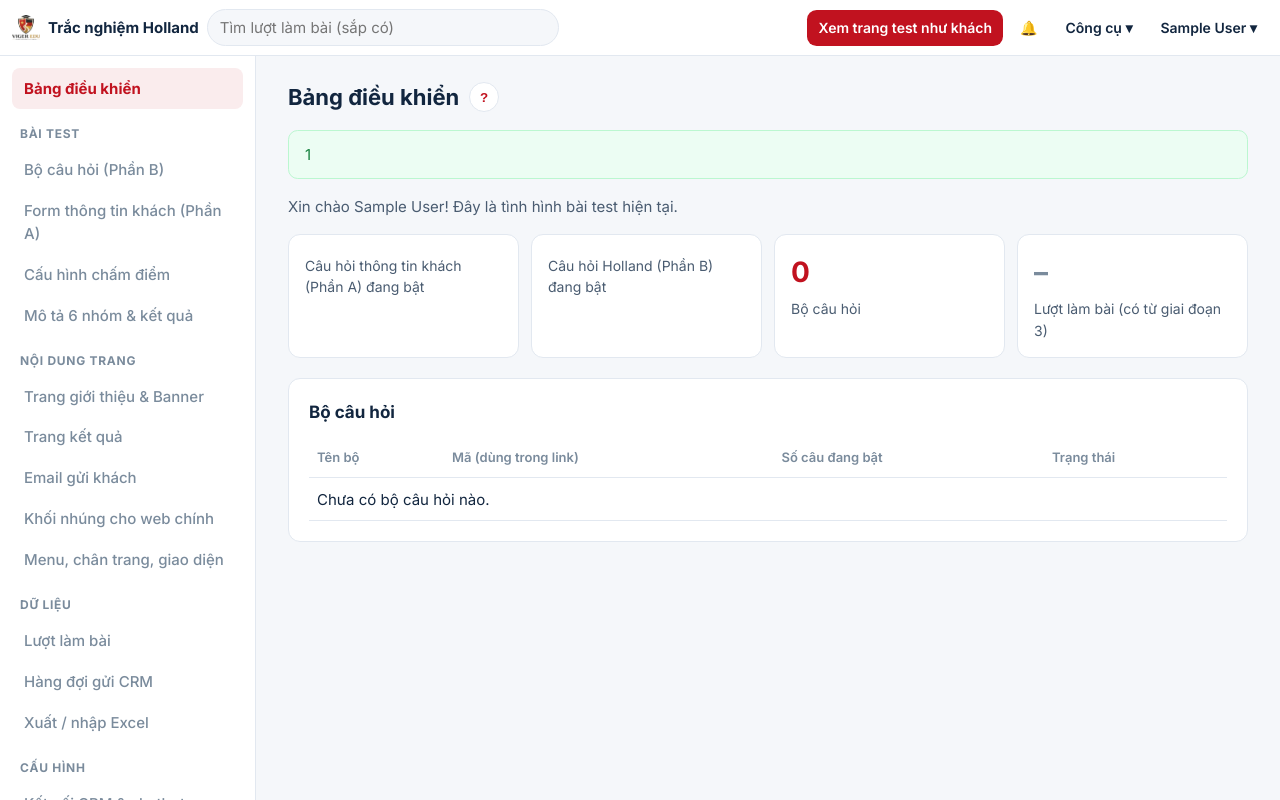
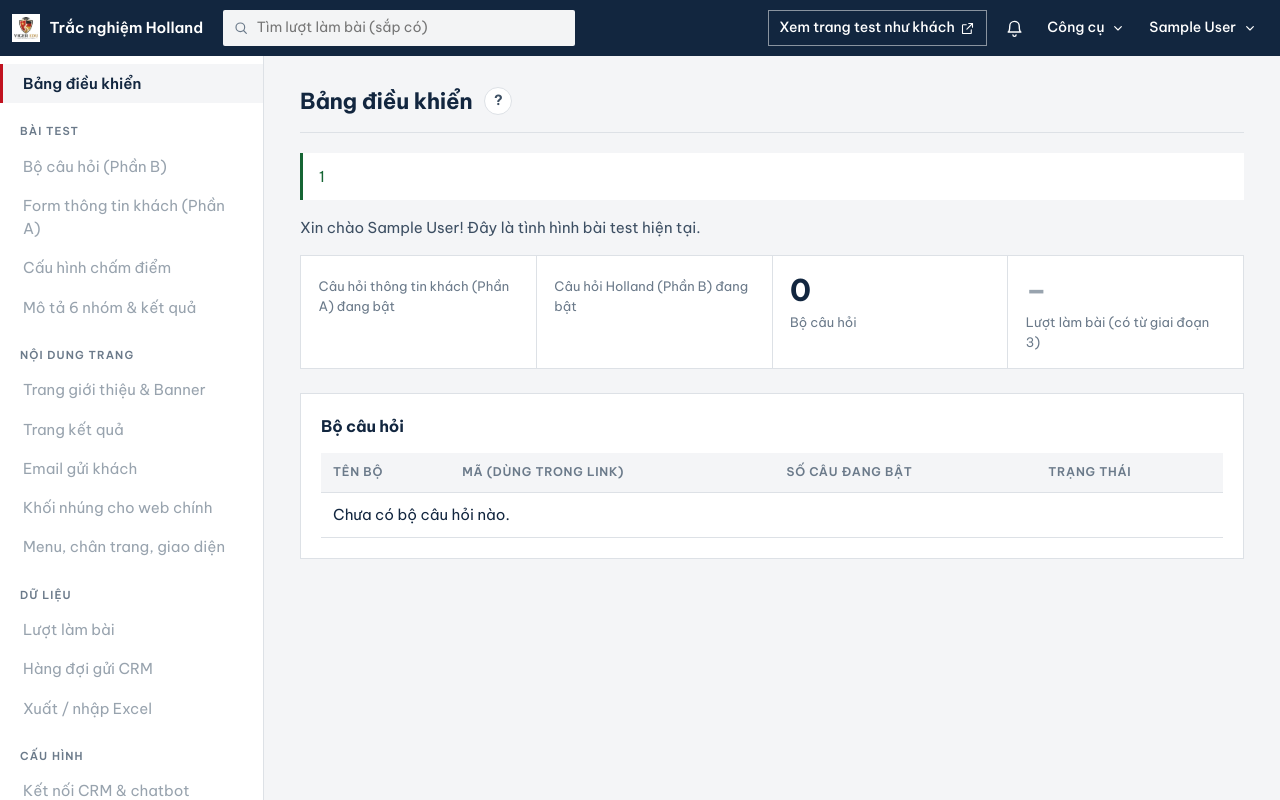
Before and after one commit to vivi123-ou/VigerEdu_Web, a Laravel app: template viger_holland/resources/views/admin/dashboard.blade.php in a window 1280 px wide. Run offline with Laravel 12, Linux system fonts and the light colour scheme; the template is opened without the code that fills it, so the values that code supplies are empty; the visitor is signed in with stand-in values (Sample User, id 1); data comes from the database, SQL or seed files in the repository; some libraries are stand-ins or nearby versions.

Commit message:
Giao diện: phong cách phẳng theo web đại học Đức, font Be Vietnam Pro, bỏ emoji
- Font Be Vietnam Pro (dấu tiếng Việt chuẩn) cho trang khách và admin
- Góc vuông, căn trái, đường kẻ mảnh, nút chữ nhật có mũi tên, bảng thông tin nhanh
- Icon SVG nét mảnh thay emoji; thanh trên admin gọn trên điện thoại
- Chữ nhãn mới (Thời gian, Chi phí, Liên hệ, Theo dõi) lấy từ settings

```diff
--- a/viger_holland/database/seeders/SettingSeeder.php
+++ b/viger_holland/database/seeders/SettingSeeder.php
@@ -41,13 +41,17 @@ class SettingSeeder extends Seeder
                 'youtube_url' => 'https://www.youtube.com/@SPN.Invest',
                 'tiktok_url' => 'https://www.tiktok.com/@spn.invest',
                 'copyright' => 'Viger-Edu. Bảo lưu mọi quyền.',
+                'footer_contact_heading' => 'Liên hệ',
+                'footer_social_heading' => 'Theo dõi',
             ],
             'intro' => [
                 'intro_title' => 'Khám phá ngành học phù hợp với em',
                 'intro_subtitle' => 'Bài trắc nghiệm Holland (RIASEC) miễn phí, khoảng 10–15 phút. Trả lời theo cảm nhận thật của em để nhận gợi ý lĩnh vực và ngành học phù hợp.',
                 'intro_button_text' => 'Bắt đầu làm bài',
-                'intro_fact_questions' => 'câu hỏi',
+                'intro_fact_questions' => 'Số câu hỏi',
+                'intro_fact_time_label' => 'Thời gian',
                 'intro_fact_time' => '10–15 phút',
+                'intro_fact_price_label' => 'Chi phí',
                 'intro_fact_price' => 'Miễn phí',
                 'intro_coming_soon' => 'Bài test đang được hoàn thiện, sẽ sớm mở cho mọi người.',
             ],
--- a/viger_holland/public/css/admin.css
+++ b/viger_holland/public/css/admin.css
@@ -1,50 +1,58 @@
 /* =====================================================================
-   Web Holland – trang quản trị (theo bố cục H19, dùng được trên điện thoại)
+   Web Holland – trang quản trị
+   Phẳng, góc vuông, đường kẻ mảnh; dùng được trên điện thoại.
+   Font Be Vietnam Pro nạp trong partials/fonts.blade.php.
    ===================================================================== */
-@import url("https://fonts.googleapis.com/css2?family=Inter:wght@400;500;600;700&display=swap");
 
 :root {
     --brand: #c1121f;
     --ink: #12263f;
-    --ink-soft: #4a5c71;
-    --muted: #7a8b9c;
-    --bg: #f5f7fa;
+    --ink-soft: #3d4f63;
+    --muted: #6b7a8a;
+    --bg: #f4f5f7;
     --white: #fff;
-    --line: #e2e8f0;
-    --accent: #ffb703;
-    --ok: #15803d;
+    --line: #dde1e6;
+    --focus: #ffb703;
+    --ok: #166534;
     --danger: #b91c1c;
-    --radius: 0.75rem;
     --topbar-h: 3.5rem;
-    --sidebar-w: 16rem;
+    --sidebar-w: 16.5rem;
 }
 
 *, *::before, *::after { box-sizing: border-box; }
 
 body {
     margin: 0;
-    font-family: "Inter", system-ui, -apple-system, "Segoe UI", Roboto, sans-serif;
+    font-family: "Be Vietnam Pro", "Segoe UI", Roboto, Arial, sans-serif;
     font-size: 0.9375rem;
     line-height: 1.55;
     color: var(--ink);
     background: var(--bg);
+    -webkit-font-smoothing: antialiased;
 }
 
 a { color: inherit; }
-code { font-size: 0.85em; background: #eef2f7; padding: 0.1rem 0.35rem; border-radius: 0.3rem; }
+h1, h2 { letter-spacing: -0.01em; }
+code { font-size: 0.85em; background: var(--bg); border: 1px solid var(--line); padding: 0.05rem 0.35rem; }
 .muted { color: var(--muted); }
 .lead { color: var(--ink-soft); margin-top: 0; }
+.icon { flex-shrink: 0; }
+
+a:focus-visible, button:focus-visible, input:focus-visible, summary:focus-visible {
+    outline: 3px solid var(--focus);
+    outline-offset: 2px;
+}
 
 /* ---------- Nút & ô nhập ---------- */
 .btn {
     display: inline-flex;
     align-items: center;
     justify-content: center;
-    gap: 0.4rem;
+    gap: 0.5rem;
     min-height: 2.5rem;
-    padding: 0.5rem 1rem;
-    border-radius: 0.6rem;
-    border: 1px solid var(--line);
+    padding: 0.5rem 1.1rem;
+    border: 1px solid var(--ink);
+    border-radius: 2px;
     background: var(--white);
     color: var(--ink);
     font: inherit;
@@ -52,41 +60,38 @@ code { font-size: 0.85em; background: #eef2f7; padding: 0.1rem 0.35rem; border-r
     text-decoration: none;
     cursor: pointer;
 }
+.btn:hover { background: var(--ink); color: var(--white); }
 .btn--primary { background: var(--brand); border-color: var(--brand); color: var(--white); }
-.btn--primary:hover { filter: brightness(0.92); }
-.btn--block { width: 100%; }
-.btn:focus-visible, a:focus-visible, button:focus-visible, input:focus-visible, summary:focus-visible {
-    outline: 3px solid var(--accent);
-    outline-offset: 2px;
-}
+.btn--primary:hover { background: var(--ink); border-color: var(--ink); }
+.btn--block { width: 100%; min-height: 2.875rem; }
 
-.field { margin-bottom: 1rem; }
-.field label { display: block; font-weight: 600; margin-bottom: 0.35rem; }
+.field { margin-bottom: 1.1rem; }
+.field label { display: block; font-weight: 600; margin-bottom: 0.35rem; font-size: 0.875rem; }
 .field input {
     width: 100%;
     min-height: 2.75rem;
     padding: 0.5rem 0.75rem;
-    border: 1px solid var(--line);
-    border-radius: 0.6rem;
+    border: 1px solid #b9c0c8;
+    border-radius: 2px;
     font: inherit;
     background: var(--white);
 }
+.field input:focus { border-color: var(--ink); }
 .field input[aria-invalid="true"] { border-color: var(--danger); }
 .field__error { color: var(--danger); font-size: 0.875rem; margin: 0.35rem 0 0; }
-.check { display: flex; align-items: center; gap: 0.5rem; margin-bottom: 1.25rem; cursor: pointer; }
-.check input { width: 1.1rem; height: 1.1rem; }
+.check { display: flex; align-items: center; gap: 0.5rem; margin-bottom: 1.25rem; cursor: pointer; font-size: 0.875rem; }
+.check input { width: 1.05rem; height: 1.05rem; accent-color: var(--ink); }
 
-.alert { padding: 0.75rem 1rem; border-radius: 0.6rem; margin-bottom: 1rem; }
-.alert--success { background: #ecfdf3; color: var(--ok); border: 1px solid #bbf7d0; }
+.alert { padding: 0.75rem 1rem; margin-bottom: 1rem; border-left: 3px solid; background: var(--white); }
+.alert--success { border-color: var(--ok); color: var(--ok); }
 
 .badge {
     display: inline-block;
-    margin-left: 0.35rem;
-    padding: 0.05rem 0.5rem;
-    border-radius: 999px;
+    margin-left: 0.4rem;
+    padding: 0 0.4rem;
     font-size: 0.75rem;
     font-weight: 600;
-    background: rgba(193, 18, 31, 0.1);
+    border: 1px solid var(--brand);
     color: var(--brand);
 }
 
@@ -122,60 +125,76 @@ code { font-size: 0.85em; background: #eef2f7; padding: 0.1rem 0.35rem; border-r
     align-items: center;
     gap: 0.5rem;
     padding: 0 0.75rem;
-    background: var(--white);
-    border-bottom: 1px solid var(--line);
+    background: var(--ink);
+    color: var(--white);
 }
 .topbar__burger {
+    display: inline-flex;
+    align-items: center;
+    justify-content: center;
+    width: 2.5rem;
+    height: 2.5rem;
     border: 0;
     background: none;
-    font-size: 1.4rem;
-    width: 2.5rem;
-    height: 2.5rem;
+    color: inherit;
     cursor: pointer;
 }
-.topbar__brand { display: flex; align-items: center; gap: 0.5rem; font-weight: 700; text-decoration: none; white-space: nowrap; }
-.topbar__brand img { object-fit: contain; }
-.topbar__search { display: none; flex: 1; max-width: 22rem; }
+.topbar__brand {
+    display: flex;
+    align-items: center;
+    gap: 0.6rem;
+    font-weight: 600;
+    text-decoration: none;
+    white-space: nowrap;
+    padding-right: 0.75rem;
+}
+.topbar__brand img { object-fit: contain; background: var(--white); padding: 2px; }
+.topbar__search { display: none; position: relative; flex: 1; max-width: 22rem; }
+.topbar__search .icon { position: absolute; left: 0.6rem; top: 50%; transform: translateY(-50%); color: var(--muted); }
 .topbar__search input {
     width: 100%;
     min-height: 2.25rem;
-    padding: 0.35rem 0.75rem;
-    border: 1px solid var(--line);
-    border-radius: 999px;
-    background: var(--bg);
+    padding: 0.35rem 0.75rem 0.35rem 2.1rem;
+    border: 0;
+    border-radius: 2px;
+    background: rgba(255, 255, 255, 0.95);
     font: inherit;
+    font-size: 0.875rem;
 }
-.topbar__actions { margin-left: auto; display: flex; align-items: center; gap: 0.35rem; }
+.topbar__actions { margin-left: auto; display: flex; align-items: center; gap: 0.15rem; }
 .topbar__btn {
     display: inline-flex;
     align-items: center;
+    gap: 0.35rem;
     min-height: 2.25rem;
-    padding: 0.35rem 0.7rem;
-    border-radius: 0.6rem;
+    padding: 0.35rem 0.65rem;
     text-decoration: none;
-    font-weight: 600;
+    font-weight: 500;
     font-size: 0.875rem;
     cursor: pointer;
     list-style: none;
     white-space: nowrap;
+    color: inherit;
 }
 .topbar__btn::-webkit-details-marker { display: none; }
-.topbar__btn:hover { background: var(--bg); }
-.topbar__btn--primary { display: none; background: var(--brand); color: var(--white); }
-.topbar__btn--primary:hover { background: var(--brand); filter: brightness(0.92); }
+.topbar__btn:hover { background: rgba(255, 255, 255, 0.1); }
+.topbar__btn--primary { display: none; border: 1px solid rgba(255, 255, 255, 0.5); margin-right: 0.35rem; }
 .topbar__bell { display: none; cursor: default; }
+.topbar__label { display: none; }
+.topbar__btn .icon:not(.topbar__mobile-icon) { display: none; }
+.topbar__brand-text { overflow: hidden; text-overflow: ellipsis; max-width: 11rem; }
 
 .dropdown { position: relative; }
 .dropdown__menu {
     position: absolute;
-    top: calc(100% + 0.35rem);
+    top: calc(100% + 0.25rem);
     left: 0;
-    min-width: 12rem;
-    padding: 0.4rem;
+    min-width: 13rem;
+    padding: 0.25rem 0;
     background: var(--white);
+    color: var(--ink);
     border: 1px solid var(--line);
-    border-radius: 0.6rem;
-    box-shadow: 0 10px 25px -10px rgba(18, 38, 63, 0.25);
+    box-shadow: 0 8px 24px -12px rgba(18, 38, 63, 0.35);
     z-index: 60;
 }
 .dropdown--right .dropdown__menu { left: auto; right: 0; }
@@ -203,7 +221,7 @@ code { font-size: 0.85em; background: #eef2f7; padding: 0.1rem 0.35rem; border-r
     left: 0;
     width: var(--sidebar-w);
     overflow-y: auto;
-    padding: 0.75rem;
+    padding: 0.5rem 0 1.5rem;
     background: var(--white);
     border-right: 1px solid var(--line);
     transform: translateX(-100%);
@@ -220,74 +238,94 @@ code { font-size: 0.85em; background: #eef2f7; padding: 0.1rem 0.35rem; border-r
 }
 .sidebar.is-open + .sidebar-scrim { display: block; }
 .sidebar__title {
-    margin: 1rem 0.5rem 0.35rem;
-    font-size: 0.75rem;
-    font-weight: 700;
-    letter-spacing: 0.06em;
+    margin: 1.25rem 1.25rem 0.4rem;
+    font-size: 0.6875rem;
+    font-weight: 600;
+    letter-spacing: 0.1em;
     text-transform: uppercase;
     color: var(--muted);
 }
 .sidebar__list { list-style: none; margin: 0; padding: 0; }
 .sidebar__link {
     display: block;
-    padding: 0.55rem 0.75rem;
-    border-radius: 0.5rem;
+    padding: 0.5rem 1.25rem;
+    border-left: 3px solid transparent;
     text-decoration: none;
-    font-weight: 500;
+    color: var(--ink-soft);
 }
-.sidebar__link:hover { background: var(--bg); }
-.sidebar__link.is-active { background: rgba(193, 18, 31, 0.08); color: var(--brand); font-weight: 700; }
-.sidebar__link.is-pending { color: var(--muted); }
-.sidebar__link.is-pending.is-active { color: var(--brand); }
+.sidebar__link:hover { background: var(--bg); color: var(--ink); }
+.sidebar__link.is-active { border-left-color: var(--brand); background: var(--bg); color: var(--ink); font-weight: 600; }
+.sidebar__link.is-pending { color: #98a3ae; }
+.sidebar__link.is-pending.is-active { color: var(--ink); }
 
-.content { flex: 1; min-width: 0; padding: 1rem; }
-.page-head { display: flex; align-items: center; gap: 0.6rem; margin-bottom: 1rem; }
+.content { flex: 1; min-width: 0; padding: 1.25rem 1rem 2.5rem; }
+.page-head {
+    display: flex;
+    align-items: center;
+    gap: 0.75rem;
+    margin-bottom: 1.25rem;
+    padding-bottom: 0.875rem;
+    border-bottom: 1px solid var(--line);
+}
 .page-head__title { font-size: 1.375rem; margin: 0; }
 .help-btn {
-    width: 1.9rem;
-    height: 1.9rem;
+    width: 1.75rem;
+    height: 1.75rem;
+    border: 1px solid var(--line);
     border-radius: 50%;
-    border: 1px solid var(--line);
     background: var(--white);
+    font: inherit;
     font-weight: 700;
-    color: var(--brand);
+    font-size: 0.875rem;
+    color: var(--ink-soft);
     cursor: pointer;
 }
+.help-btn:hover { border-color: var(--ink); color: var(--ink); }
 
 .help-dialog {
-    max-width: 28rem;
+    max-width: 30rem;
     width: calc(100% - 2rem);
     border: 0;
-    border-radius: 1rem;
+    border-top: 4px solid var(--brand);
     padding: 1.5rem;
-    box-shadow: 0 25px 50px -12px rgba(18, 38, 63, 0.35);
 }
-.help-dialog::backdrop { background: rgba(18, 38, 63, 0.4); }
+.help-dialog::backdrop { background: rgba(18, 38, 63, 0.45); }
 .help-dialog h2 { margin-top: 0; font-size: 1.125rem; }
 
-/* ---------- Thẻ, số liệu, bảng ---------- */
-.stats { display: grid; grid-template-columns: repeat(2, 1fr); gap: 0.75rem; margin-bottom: 1.25rem; }
-.stat { background: var(--white); border: 1px solid var(--line); border-radius: var(--radius); padding: 1rem; }
-.stat__value { font-size: 1.75rem; font-weight: 700; margin: 0; color: var(--brand); }
-.stat__label { margin: 0.25rem 0 0; color: var(--ink-soft); font-size: 0.875rem; }
-.stat--muted .stat__value { color: var(--muted); }
+/* ---------- Số liệu, thẻ, bảng ---------- */
+.stats {
+    display: grid;
+    grid-template-columns: repeat(2, 1fr);
+    gap: 1px;
+    margin-bottom: 1.5rem;
+    background: var(--line);
+    border: 1px solid var(--line);
+}
+.stat { background: var(--white); padding: 1rem 1.1rem; }
+.stat__value { font-size: 1.875rem; font-weight: 700; margin: 0; line-height: 1.2; }
+.stat__label { margin: 0.25rem 0 0; color: var(--muted); font-size: 0.8125rem; }
+.stat--muted .stat__value { color: #98a3ae; }
 
-.card { background: var(--white); border: 1px solid var(--line); border-radius: var(--radius); padding: 1.25rem; margin-bottom: 1.25rem; }
-.card__title { font-size: 1.0625rem; margin: 0 0 0.75rem; }
-.card--empty { text-align: center; padding-block: 2.5rem; }
-.card__icon { font-size: 2.5rem; margin: 0; }
+.card { background: var(--white); border: 1px solid var(--line); padding: 1.25rem; margin-bottom: 1.5rem; }
+.card__title { font-size: 1rem; margin: 0 0 0.875rem; }
+.card--empty { padding-block: 2rem; }
+.card--empty p { max-width: 40rem; }
 
 .table-wrap { overflow-x: auto; }
 .table { width: 100%; border-collapse: collapse; }
-.table th, .table td { text-align: left; padding: 0.6rem 0.5rem; border-bottom: 1px solid var(--line); white-space: nowrap; }
-.table th { font-size: 0.8125rem; color: var(--muted); font-weight: 600; }
+.table th, .table td { text-align: left; padding: 0.65rem 0.75rem; border-bottom: 1px solid var(--line); white-space: nowrap; }
+.table th { font-size: 0.75rem; text-transform: uppercase; letter-spacing: 0.06em; color: var(--muted); font-weight: 600; background: var(--bg); }
 
 /* ---------- Máy tính bảng / máy tính ---------- */
 @media (min-width: 48rem) {
     .topbar__search { display: block; }
     .topbar__btn--primary, .topbar__bell { display: inline-flex; }
+    .topbar__label { display: inline; }
+    .topbar__btn .icon:not(.topbar__mobile-icon) { display: inline-block; }
+    .topbar__mobile-icon { display: none; }
+    .topbar__brand-text { max-width: none; }
     .stats { grid-template-columns: repeat(4, 1fr); }
-    .content { padding: 1.5rem 2rem; }
+    .content { padding: 1.75rem 2.25rem 3rem; }
 }
 
 @media (min-width: 64rem) {
--- a/viger_holland/resources/views/admin/auth/login.blade.php
+++ b/viger_holland/resources/views/admin/auth/login.blade.php
@@ -6,6 +6,7 @@
     <meta name="robots" content="noindex, nofollow">
     <title>Đăng nhập quản trị – {{ setting('test_name') }}</title>
     <link rel="icon" href="{{ asset(setting('favicon_path', 'img/favicon.png')) }}">
+    @include('partials.fonts')
     <link rel="stylesheet" href="{{ asset('css/admin.css') }}">
     <style>:root { --brand: {{ setting('primary_color', '#c1121f') }}; --ink: {{ setting('text_color', '#12263f') }}; }</style>
 </head>
--- a/viger_holland/resources/views/admin/coming-soon.blade.php
+++ b/viger_holland/resources/views/admin/coming-soon.blade.php
@@ -4,10 +4,9 @@
 
 @section('content')
     <section class="card card--empty">
-        <p class="card__icon" aria-hidden="true">🛠️</p>
         <h2 class="card__title">Mục này đang được xây dựng</h2>
         <p>Sẽ có ở <strong>giai đoạn {{ $item['stage'] }}</strong>.</p>
         <p class="muted">{{ $item['help'] }}</p>
-        <a class="btn" href="{{ route('admin.dashboard') }}">← Về bảng điều khiển</a>
+        <a class="btn" href="{{ route('admin.dashboard') }}">@include('partials.icon', ['name' => 'arrow-left', 'size' => 18]) Về bảng điều khiển</a>
     </section>
 @endsection
--- a/viger_holland/resources/views/layouts/admin.blade.php
+++ b/viger_holland/resources/views/layouts/admin.blade.php
@@ -12,29 +12,31 @@
     <meta name="robots" content="noindex, nofollow">
     <title>@yield('title', 'Quản trị') – {{ setting('test_name') }}</title>
     <link rel="icon" href="{{ asset(setting('favicon_path', 'img/favicon.png')) }}">
+    @include('partials.fonts')
     <link rel="stylesheet" href="{{ asset('css/admin.css') }}">
     <style>:root { --brand: {{ setting('primary_color', '#c1121f') }}; --ink: {{ setting('text_color', '#12263f') }}; }</style>
 </head>
 <body class="admin">
     <header class="topbar">
-        <button class="topbar__burger" type="button" data-toggle-sidebar aria-controls="sidebar" aria-expanded="false" aria-label="Mở menu">☰</button>
+        <button class="topbar__burger" type="button" data-toggle-sidebar aria-controls="sidebar" aria-expanded="false" aria-label="Mở menu">@include('partials.icon', ['name' => 'menu', 'size' => 22])</button>
 
         <a class="topbar__brand" href="{{ route('admin.dashboard') }}">
             <img src="{{ asset(setting('logo_path', 'img/logo.png')) }}" alt="" width="28" height="28">
-            <span>{{ setting('test_name') }}</span>
+            <span class="topbar__brand-text">{{ setting('test_name') }}</span>
         </a>
 
         <form class="topbar__search" role="search" onsubmit="return false">
+            @include('partials.icon', ['name' => 'search', 'size' => 16])
             <input type="search" placeholder="Tìm lượt làm bài (sắp có)" aria-label="Tìm lượt làm bài" disabled>
         </form>
 
         <nav class="topbar__actions" aria-label="Công cụ">
-            <a class="topbar__btn topbar__btn--primary" href="{{ route('home') }}" target="_blank" rel="noopener">Xem trang test như khách</a>
+            <a class="topbar__btn topbar__btn--primary" href="{{ route('home') }}" target="_blank" rel="noopener">Xem trang test như khách @include('partials.icon', ['name' => 'external', 'size' => 15])</a>
 
-            <span class="topbar__btn topbar__bell" title="Lượt chưa gửi CRM (sắp có)" aria-label="Thông báo">🔔</span>
+            <span class="topbar__btn topbar__bell" title="Lượt chưa gửi CRM (sắp có)" aria-label="Thông báo">@include('partials.icon', ['name' => 'bell', 'size' => 19])</span>
 
             <details class="dropdown">
-                <summary class="topbar__btn">Công cụ ▾</summary>
+                <summary class="topbar__btn" aria-label="Công cụ">@include('partials.icon', ['name' => 'grid', 'size' => 18, 'class' => 'topbar__mobile-icon'])<span class="topbar__label">Công cụ</span> @include('partials.icon', ['name' => 'chevron-down', 'size' => 16])</summary>
                 <div class="dropdown__menu">
                     @if (filled(setting('main_site_url')))
                         <a href="{{ setting('main_site_url') }}" target="_blank" rel="noopener">Web chính</a>
@@ -48,7 +50,7 @@
             </details>
 
             <details class="dropdown dropdown--right">
-                <summary class="topbar__btn">{{ auth()->user()->name }} ▾</summary>
+                <summary class="topbar__btn" aria-label="Tài khoản">@include('partials.icon', ['name' => 'user', 'size' => 18, 'class' => 'topbar__mobile-icon'])<span class="topbar__label">{{ auth()->user()->name }}</span> @include('partials.icon', ['name' => 'chevron-down', 'size' => 16])</summary>
                 <div class="dropdown__menu">
                     <span class="dropdown__muted">{{ auth()->user()->username }} · {{ auth()->user()->roleLabel() }}</span>
                     <form method="post" action="{{ route('admin.logout') }}">
--- a/viger_holland/resources/views/layouts/public.blade.php
+++ b/viger_holland/resources/views/layouts/public.blade.php
@@ -13,6 +13,7 @@
     <meta property="og:description" content="@yield('description', setting('seo_home_description'))">
     <meta property="og:type" content="website">
     <link rel="icon" href="{{ asset(setting('favicon_path', 'img/favicon.png')) }}">
+    @include('partials.fonts')
     <link rel="stylesheet" href="{{ asset('css/app.css') }}">
     <style>:root { --brand: {{ setting('primary_color', '#c1121f') }}; --ink: {{ setting('text_color', '#12263f') }}; }</style>
     @stack('styles')
--- /dev/null
+++ b/viger_holland/resources/views/partials/fonts.blade.php
@@ -0,0 +1,3 @@
+<link rel="preconnect" href="https://fonts.googleapis.com">
+<link rel="preconnect" href="https://fonts.gstatic.com" crossorigin>
+<link rel="stylesheet" href="https://fonts.googleapis.com/css2?family=Be+Vietnam+Pro:wght@400;500;600;700&display=swap">
--- /dev/null
+++ b/viger_holland/resources/views/partials/icon.blade.php
@@ -0,0 +1,30 @@
+{{-- Icon nét mảnh dùng chung. Cách dùng: @include('partials.icon', ['name' => 'menu']) --}}
+<svg class="icon {{ $class ?? '' }}" width="{{ $size ?? 20 }}" height="{{ $size ?? 20 }}" viewBox="0 0 24 24" fill="none"
+     stroke="currentColor" stroke-width="1.75" stroke-linecap="round" stroke-linejoin="round" aria-hidden="true" focusable="false">
+    @switch($name)
+        @case('menu')
+            <path d="M4 7h16M4 12h16M4 17h16"/>
+            @break
+        @case('bell')
+            <path d="M6 9a6 6 0 1 1 12 0c0 6 2 7.5 2 7.5H4S6 15 6 9"/><path d="M10 20a2 2 0 0 0 4 0"/>
+            @break
+        @case('chevron-down')
+            <path d="m7 10 5 5 5-5"/>
+            @break
+        @case('arrow-left')
+            <path d="M19 12H5M11 6l-6 6 6 6"/>
+            @break
+        @case('external')
+            <path d="M14 4h6v6M20 4l-9 9M18 14v5a1 1 0 0 1-1 1H5a1 1 0 0 1-1-1V7a1 1 0 0 1 1-1h5"/>
+            @break
+        @case('search')
+            <circle cx="11" cy="11" r="6.5"/><path d="m20 20-4.2-4.2"/>
+            @break
+        @case('user')
+            <circle cx="12" cy="8" r="4"/><path d="M4 20c1.5-3.5 4.5-5 8-5s6.5 1.5 8 5"/>
+            @break
+        @case('grid')
+            <path d="M4 4h6v6H4zM14 4h6v6h-6zM4 14h6v6H4zM14 14h6v6h-6z"/>
+            @break
+    @endswitch
+</svg>
```
Also changed, not shown: other parts of viger_holland/public/css/admin.css (+9 -12 lines), viger_holland/resources/views/partials/site-footer.blade.php (+16 -7 lines), viger_holland/resources/views/partials/site-header.blade.php (+4 -3 lines), viger_holland/resources/views/public/home.blade.php (+16 -7 lines), viger_holland/tests/Feature/PublicHomeTest.php (+1 -1 lines), viger_holland/public/css/app.css.
